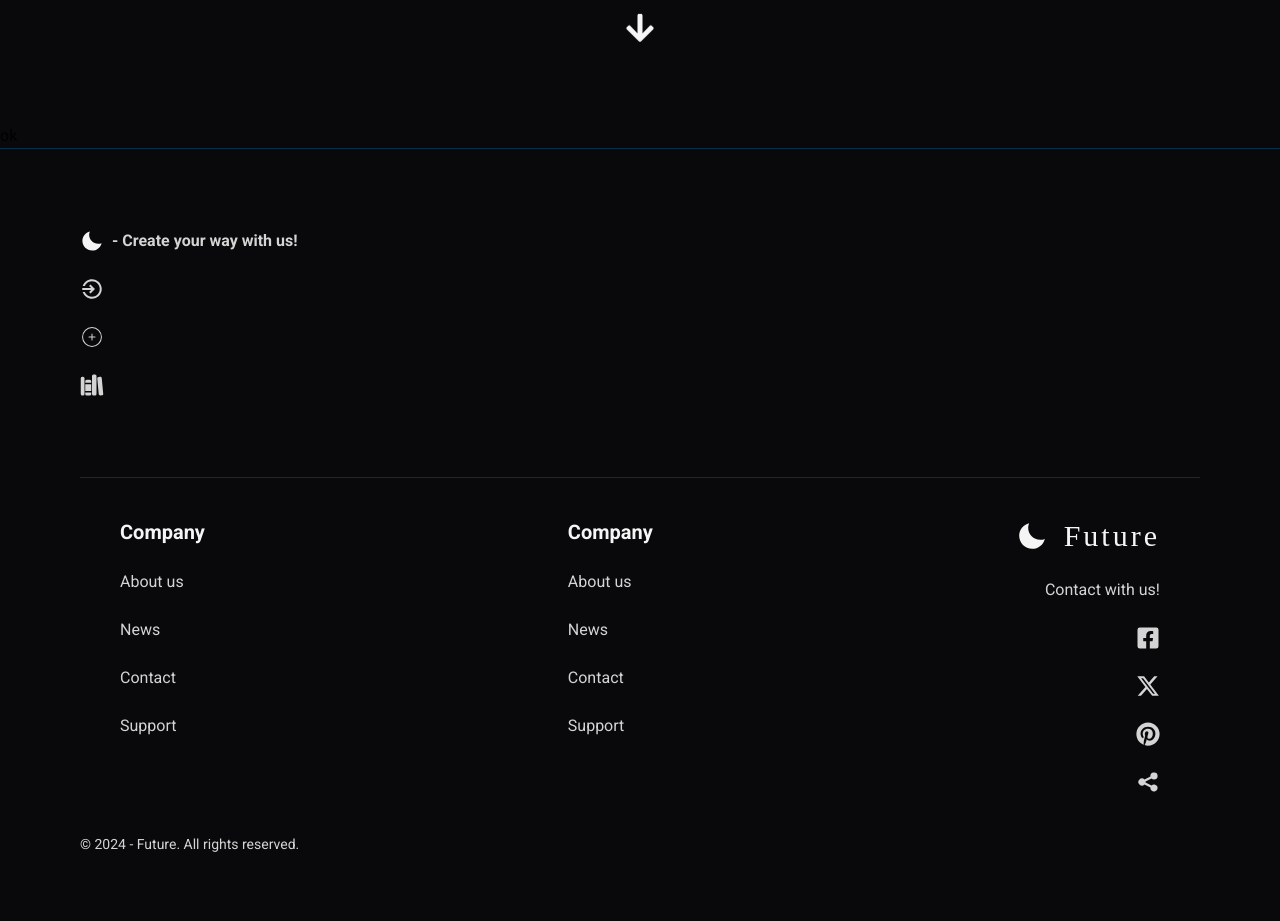
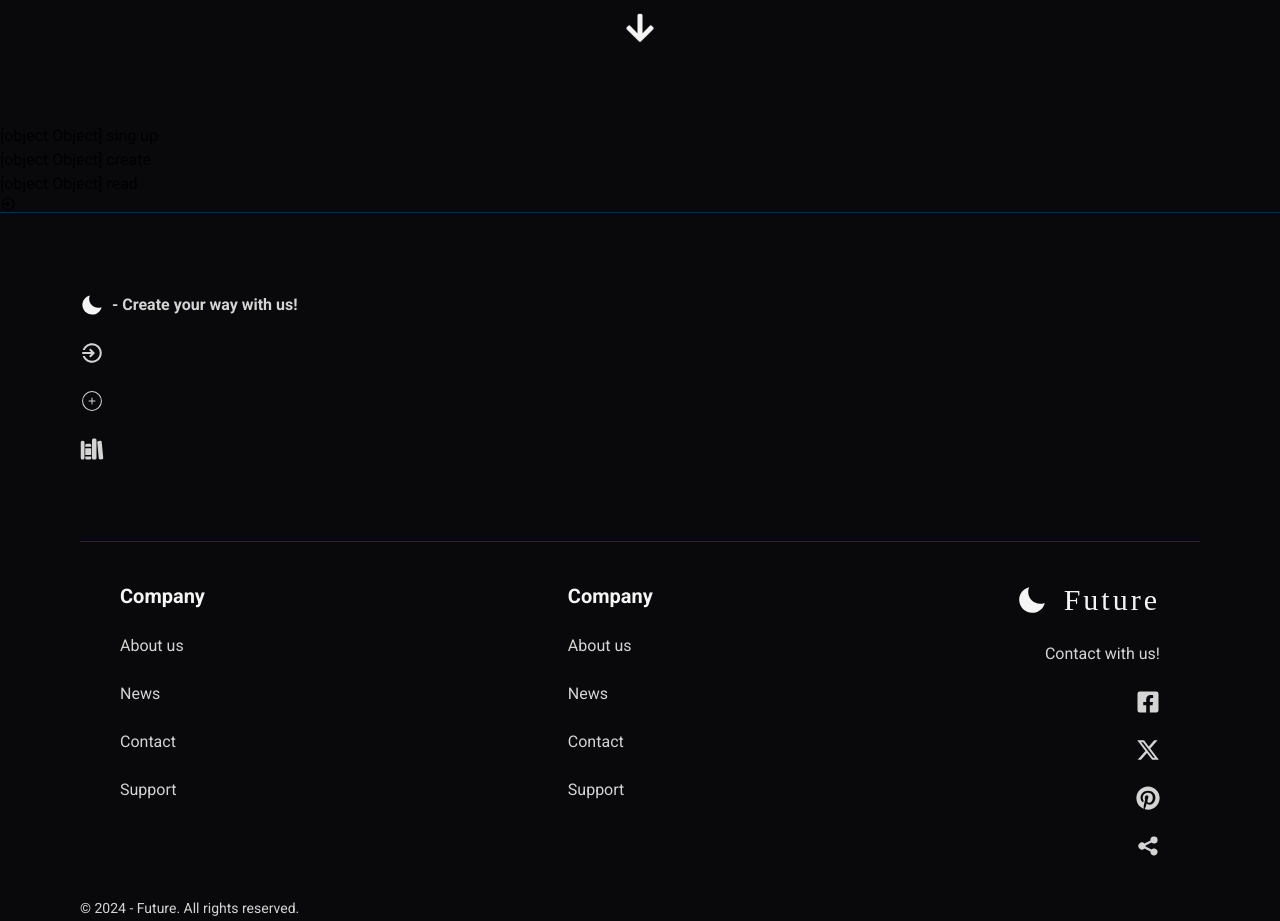
Before and after one commit to pawelek7k/future, a Next.js app: page / in a window 1280 px wide. Shown: the part 1580-2501 px from the top of the page. Built offline with nearby package versions, Linux system fonts and the light colour scheme; a web font is replaced by a local one.

Commit message:
add table description

```diff
--- a/app/components/landing/Description.tsx
+++ b/app/components/landing/Description.tsx
@@ -1,5 +1,41 @@
 "use client";
 
+import { descriptions } from "@/lib/arrays/description";
+import { AnimatePresence, motion } from "framer-motion";
+import { useState } from "react";
+
 export const Description = () => {
-  return <div>ok</div>;
+  const [selectedTab, setSelectedTab] = useState(descriptions[0]);
+  return (
+    <div>
+      <nav>
+        <ul>
+          {descriptions.map((description) => (
+            <li
+              key={description.label}
+              onClick={() => setSelectedTab(description)}
+            >
+              {`${description.icon} ${description.label}`}
+              {description === selectedTab ? (
+                <motion.div className="underline" layoutId="underline" />
+              ) : null}
+            </li>
+          ))}
+        </ul>
+      </nav>
+      <div>
+        <AnimatePresence mode="wait">
+          <motion.div
+            key={selectedTab ? selectedTab.label : "empty"}
+            initial={{ y: 10, opacity: 0 }}
+            animate={{ y: 0, opacity: 1 }}
+            exit={{ y: -10, opacity: 0 }}
+            transition={{ duration: 0.2 }}
+          >
+            {selectedTab ? selectedTab.icon : "😋"}
+          </motion.div>
+        </AnimatePresence>
+      </div>
+    </div>
+  );
 };
--- a/lib/arrays/description.tsx
+++ b/lib/arrays/description.tsx
@@ -1,13 +1,14 @@
 import { IoMdLogIn } from "react-icons/io";
 
 interface descriptionItem {
+  label: string;
   icon: JSX.Element;
   img: string;
   description: string;
 }
 
-export const description: descriptionItem[] = [
-  { icon: <IoMdLogIn />, img: "", description: "" },
-  { icon: <IoMdLogIn />, img: "", description: "" },
-  { icon: <IoMdLogIn />, img: "", description: "" },
+export const descriptions: descriptionItem[] = [
+  { label: "sing up", icon: <IoMdLogIn />, img: "", description: "" },
+  { label: "create", icon: <IoMdLogIn />, img: "", description: "" },
+  { label: "read", icon: <IoMdLogIn />, img: "", description: "" },
 ];
```
